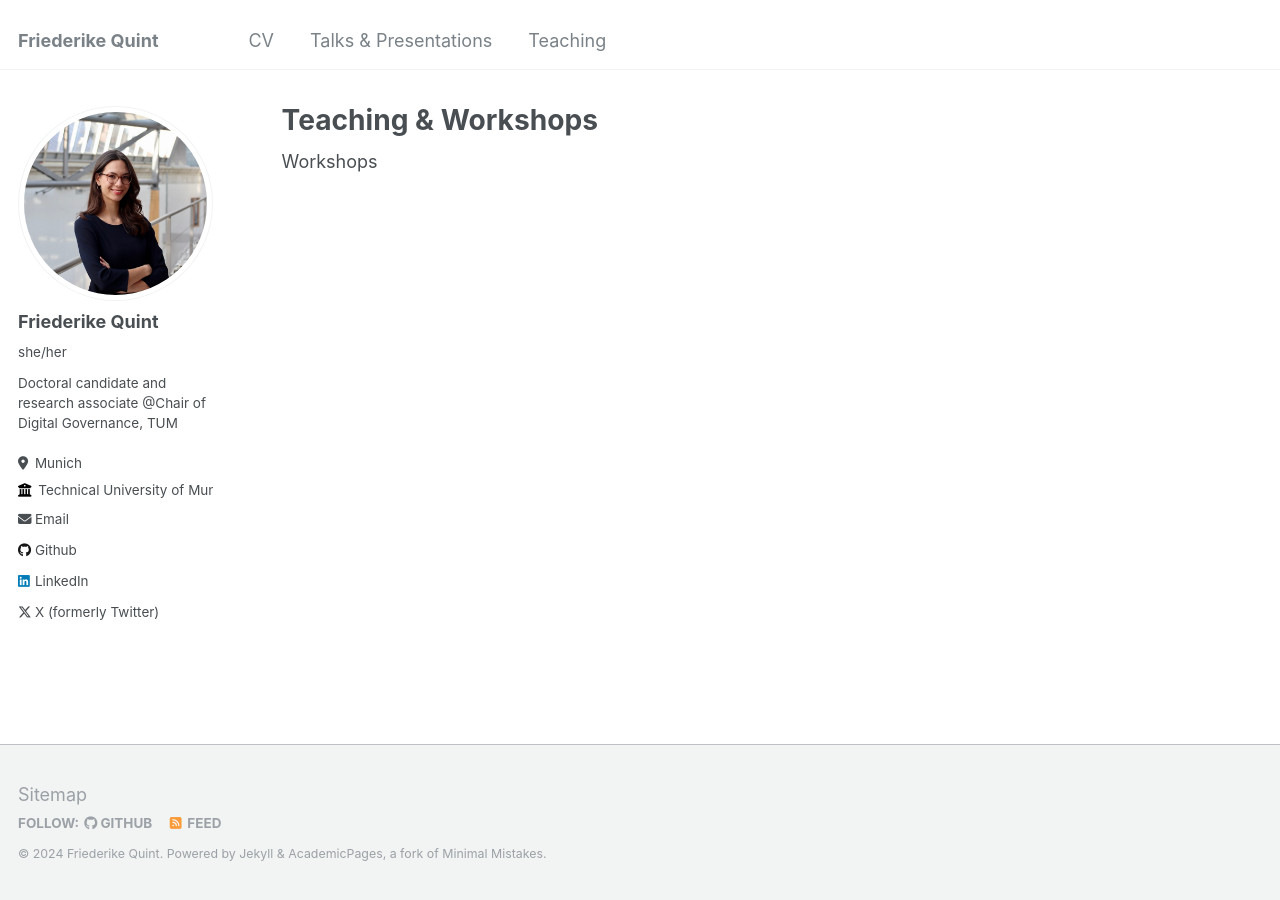
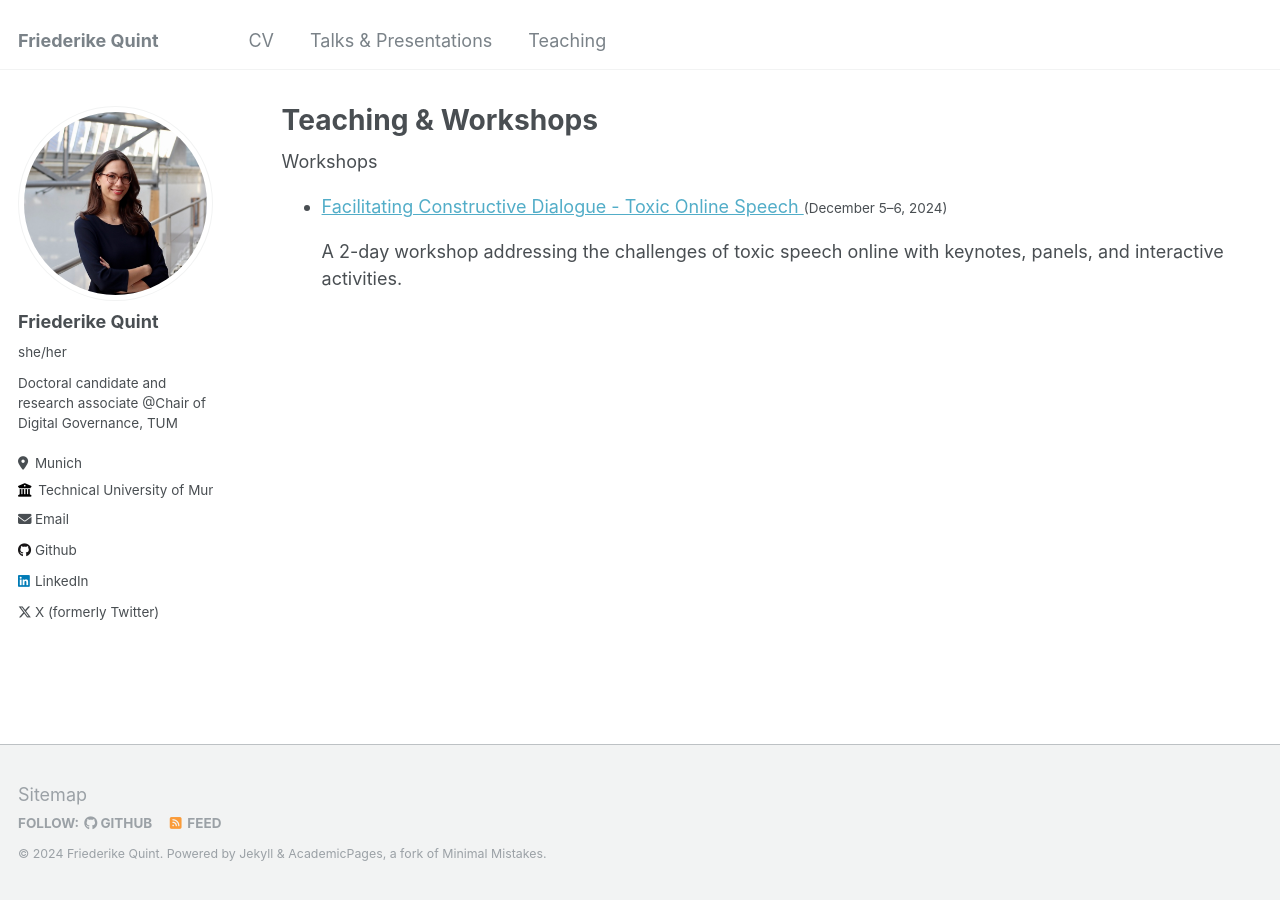
Before and after one commit to friederikequint/friederikequint.github.io, a Jekyll site: the page built from _pages/teaching.html, in a window 1280 px wide. Built offline with Jekyll 4.4.1, drawn with Linux system fonts in a browser that asks for light colours.

Commit message:
Update teaching.html

```diff
--- a/_pages/teaching.html
+++ b/_pages/teaching.html
@@ -10,15 +10,11 @@ author_profile: true
 Workshops
 
 <ul>
-  {% for post in site.teaching reversed %}
-    <li>
-      <a href="{{ post.url }}">{{ post.title }}</a>
-      {% if post.date %}
-        <small>({{ post.date | date: "%B %d, %Y" }})</small>
-      {% endif %}
-      {% if post.excerpt %}
-        <p>{{ post.excerpt }}</p>
-      {% endif %}
-    </li>
-  {% endfor %}
+  <li>
+    <a href="https://tumthinktank.de/wp-content/uploads/Facilitating-Constructive-Dialogue-Workshop-Program-1.pdf" target="_blank">
+      Facilitating Constructive Dialogue - Toxic Online Speech
+    </a>
+    <small>(December 5–6, 2024)</small>
+    <p>A 2-day workshop addressing the challenges of toxic speech online with keynotes, panels, and interactive activities.</p>
+  </li>
 </ul>
```
